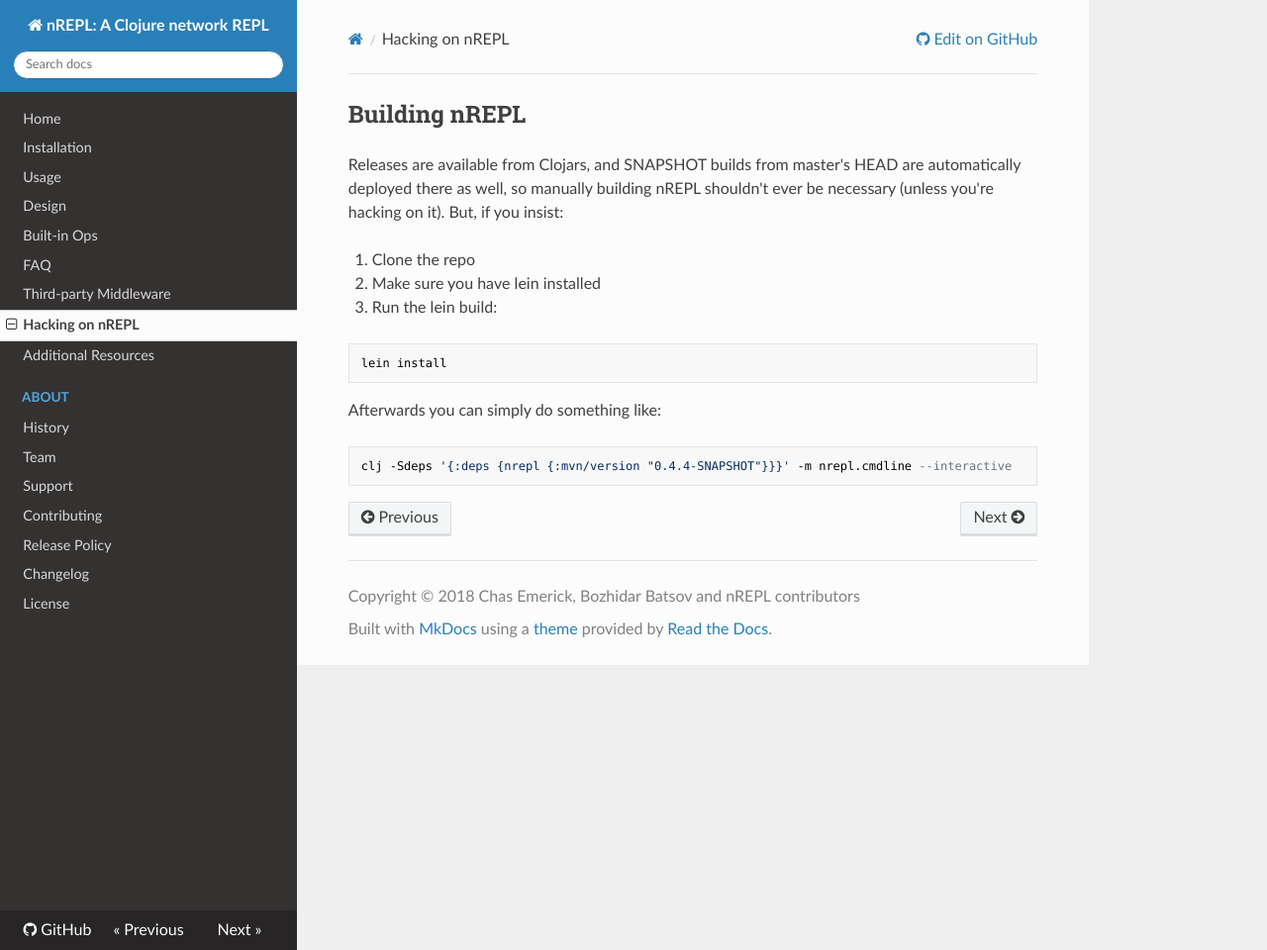
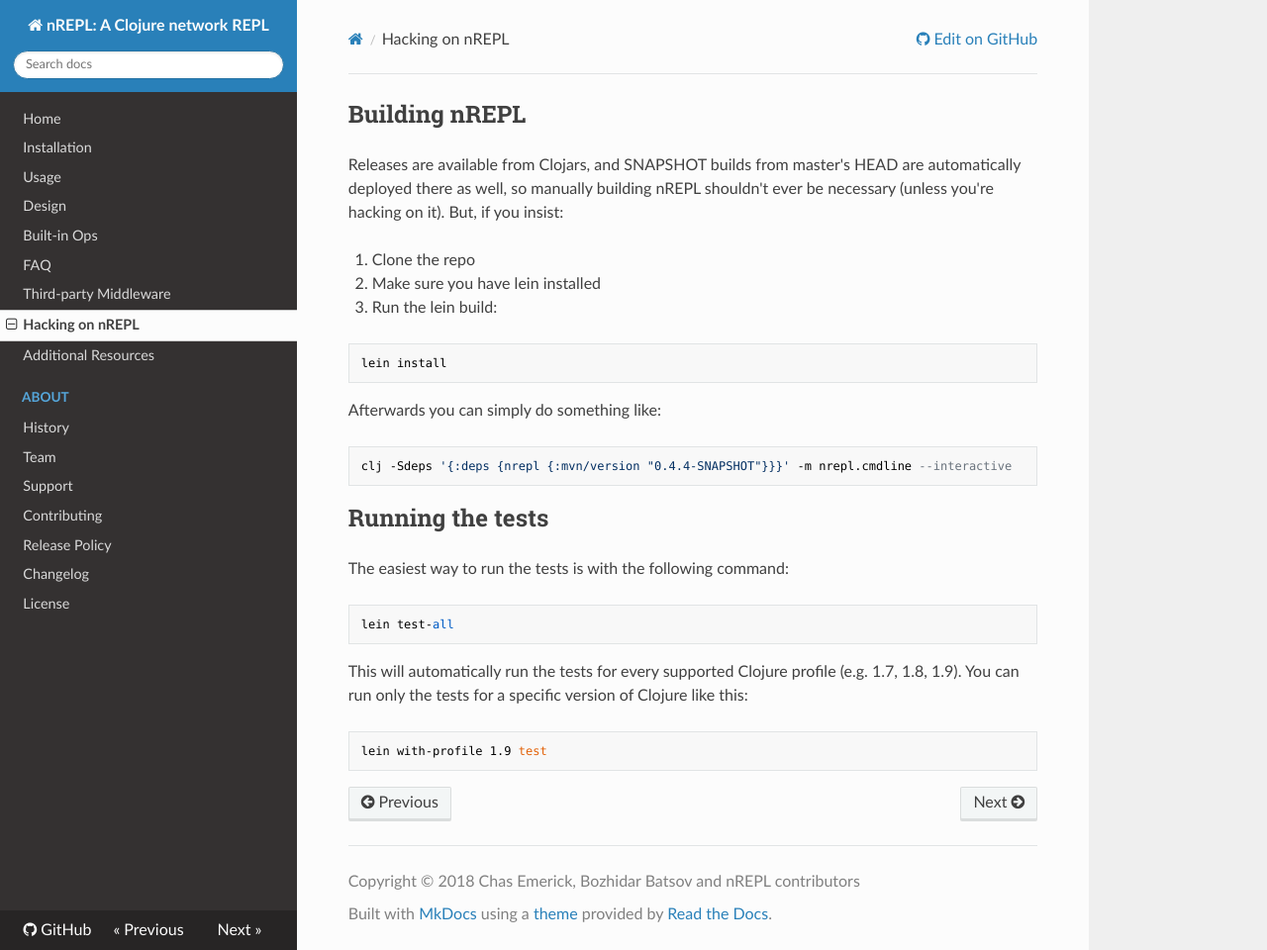
Before and after one commit to nrepl/nrepl, an MkDocs documentation site: the page built from doc/hacking_on_nrepl.md, in a window 1280 px wide and 960 px high. Shown: the whole window at 99% size. Built offline with MkDocs 1.6.1, drawn with Linux system fonts in a browser that asks for light colours; nearby versions of some CDN libraries; old or Windows-style settings are respelled for this version of MkDocs.

Commit message:
Add a lein alias for running all tests

````diff
--- a/doc/hacking_on_nrepl.md
+++ b/doc/hacking_on_nrepl.md
@@ -18,3 +18,19 @@ Afterwards you can simply do something like:
 ```
 clj -Sdeps '{:deps {nrepl {:mvn/version "0.4.4-SNAPSHOT"}}}' -m nrepl.cmdline --interactive
 ```
+
+## Running the tests
+
+The easiest way to run the tests is with the following command:
+
+```
+lein test-all
+```
+
+This will automatically run the tests for every supported Clojure
+profile (e.g. 1.7, 1.8, 1.9). You can run only the tests for a
+specific version of Clojure like this:
+
+```
+lein with-profile 1.9 test
+```
````
Also changed, not shown: 1 other file.
